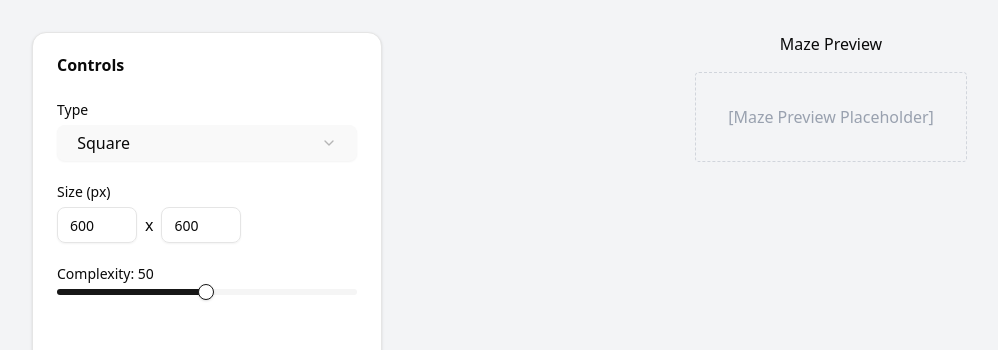
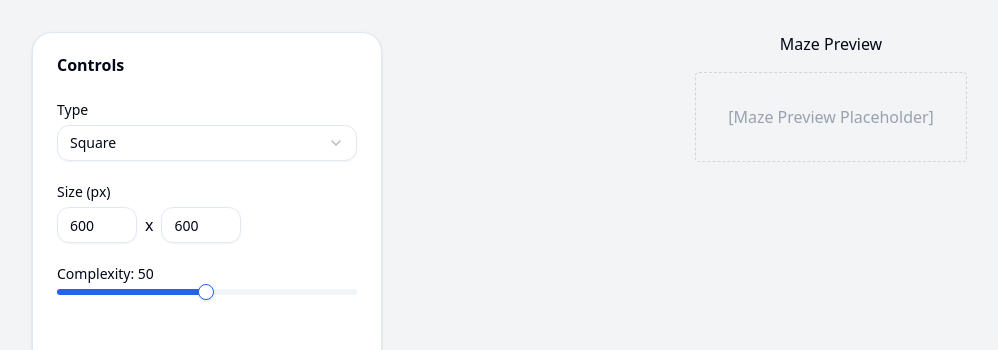
Before and after one commit to maxfahl/Labyrinths, a React (Vite) app: page / in a window 1280 px wide. Shown: the top 350 px of the page, without its empty margins (0-998 px from the left). Built offline with nearby package versions, Linux system fonts and the light colour scheme.

Commit message:
Better colors

```diff
--- a/index.css
+++ b/index.css
@@ -1,114 +1,94 @@
 @import 'tailwindcss';
-@import "tw-animate-css";
+@import 'tw-animate-css';
 
-@custom-variant dark (&:is(.dark *));
+@layer base {
+  /* Theme variables (light mode) */
+  :root {
+    /* Radii */
+    --radius-sm: 0.375rem;
+    --radius: 0.625rem;
+    --radius-md: 0.75rem;
+    --radius-lg: 1rem;
+    --radius-xl: 1.25rem;
 
-:root {
-  font-family: system-ui, Avenir, Helvetica, Arial, sans-serif;
-  line-height: 1.5;
-  font-weight: 400;
+    /* Colors */
+    --background: hsl(0 0% 100%);
+    --foreground: hsl(222.2 84% 4.9%);
+    --card: hsl(0 0% 100%);
+    --card-foreground: hsl(222.2 84% 4.9%);
+    --popover: hsl(0 0% 100%);
+    --popover-foreground: hsl(222.2 84% 4.9%);
 
-  color-scheme: light dark;
-  color: rgba(255, 255, 255, 0.87);
-  background-color: #242424;
+    /* Semantic colors */
+    --primary: hsl(221.2 83.2% 53.3%);
+    --primary-foreground: hsl(210 40% 98%);
+    --secondary: hsl(210 40% 96.1%);
+    --secondary-foreground: hsl(222.2 47.4% 11.2%);
+    --muted: hsl(210 40% 96.1%);
+    --muted-foreground: hsl(215.4 16.3% 46.9%);
+    --accent: hsl(210 40% 96.1%);
+    --accent-foreground: hsl(222.2 47.4% 11.2%);
+    --destructive: hsl(0 84.2% 60.2%);
+    --destructive-foreground: hsl(210 40% 98%);
 
-  font-synthesis: none;
-  text-rendering: optimizeLegibility;
-  -webkit-font-smoothing: antialiased;
-  -moz-osx-font-smoothing: grayscale;
-  --radius: 0.625rem;
-  --background: oklch(1 0 0);
-  --foreground: oklch(0.145 0 0);
-  --card: oklch(1 0 0);
-  --card-foreground: oklch(0.145 0 0);
-  --popover: oklch(1 0 0);
-  --popover-foreground: oklch(0.145 0 0);
-  --primary: oklch(0.205 0 0);
-  --primary-foreground: oklch(0.985 0 0);
-  --secondary: oklch(0.97 0 0);
-  --secondary-foreground: oklch(0.205 0 0);
-  --muted: oklch(0.97 0 0);
-  --muted-foreground: oklch(0.556 0 0);
-  --accent: oklch(0.97 0 0);
-  --accent-foreground: oklch(0.205 0 0);
-  --destructive: oklch(0.577 0.245 27.325);
-  --border: oklch(0.922 0 0);
-  --input: oklch(0.922 0 0);
-  --ring: oklch(0.708 0 0);
-  --chart-1: oklch(0.646 0.222 41.116);
-  --chart-2: oklch(0.6 0.118 184.704);
-  --chart-3: oklch(0.398 0.07 227.392);
-  --chart-4: oklch(0.828 0.189 84.429);
-  --chart-5: oklch(0.769 0.188 70.08);
-  --sidebar: oklch(0.985 0 0);
-  --sidebar-foreground: oklch(0.145 0 0);
-  --sidebar-primary: oklch(0.205 0 0);
-  --sidebar-primary-foreground: oklch(0.985 0 0);
-  --sidebar-accent: oklch(0.97 0 0);
-  --sidebar-accent-foreground: oklch(0.205 0 0);
-  --sidebar-border: oklch(0.922 0 0);
-  --sidebar-ring: oklch(0.708 0 0);
-}
+    /* Utility colors */
+    --border: hsl(214.3 31.8% 91.4%);
+    --input: hsl(214.3 31.8% 91.4%);
+    --ring: hsl(221.2 83.2% 53.3%);
 
-a {
-  font-weight: 500;
-  color: #646cff;
-  text-decoration: inherit;
-}
-a:hover {
-  color: #535bf2;
-}
+    /* Chart colors */
+    --chart-1: hsl(12 76% 61%);
+    --chart-2: hsl(173 58% 39%);
+    --chart-3: hsl(197 37% 24%);
+    --chart-4: hsl(43 74% 66%);
+    --chart-5: hsl(27 87% 67%);
+  }
 
-body {
-  margin: 0;
-  display: flex;
-  place-items: center;
-  min-width: 320px;
-  min-height: 100vh;
-}
+  /* Dark mode overrides via system preference */
+  @media (prefers-color-scheme: dark) {
+    :root {
+      --background: hsl(222.2 84% 4.9%);
+      --foreground: hsl(210 40% 98%);
+      --card: hsl(222.2 84% 4.9%);
+      --card-foreground: hsl(210 40% 98%);
+      --popover: hsl(222.2 84% 4.9%);
+      --popover-foreground: hsl(210 40% 98%);
 
-h1 {
-  font-size: 3.2em;
-  line-height: 1.1;
-}
+      --primary: hsl(217.2 91.2% 59.8%);
+      --primary-foreground: hsl(222.2 47.4% 11.2%);
+      --secondary: hsl(217.2 32.6% 17.5%);
+      --secondary-foreground: hsl(210 40% 98%);
+      --muted: hsl(217.2 32.6% 17.5%);
+      --muted-foreground: hsl(215 20.2% 65.1%);
+      --accent: hsl(217.2 32.6% 17.5%);
+      --accent-foreground: hsl(210 40% 98%);
+      --destructive: hsl(0 62.8% 30.6%);
+      --destructive-foreground: hsl(210 40% 98%);
 
-button {
-  border-radius: 8px;
-  border: 1px solid transparent;
-  padding: 0.6em 1.2em;
-  font-size: 1em;
-  font-weight: 500;
-  font-family: inherit;
-  background-color: #1a1a1a;
-  cursor: pointer;
-  transition: border-color 0.25s;
-}
-button:hover {
-  border-color: #646cff;
-}
-button:focus,
-button:focus-visible {
-  outline: 4px auto -webkit-focus-ring-color;
-}
+      --border: hsl(217.2 32.6% 17.5%);
+      --input: hsl(217.2 32.6% 17.5%);
+      --ring: hsl(224.3 76.3% 48%);
 
-@media (prefers-color-scheme: light) {
-  :root {
-    color: #213547;
-    background-color: #ffffff;
+      --chart-1: hsl(220 70% 50%);
+      --chart-2: hsl(160 60% 45%);
+      --chart-3: hsl(30 80% 55%);
+      --chart-4: hsl(280 65% 60%);
+      --chart-5: hsl(340 75% 55%);
+    }
   }
-  a:hover {
-    color: #747bff;
+
+  /* Global resets */
+  *, ::before, ::after {
+    @apply border-border outline-ring/50;
   }
-  button {
-    background-color: #f9f9f9;
+
+  html, body {
+    @apply m-0 p-0 min-h-screen bg-background text-foreground antialiased font-sans;
   }
 }
 
 @theme inline {
-  --radius-sm: calc(var(--radius) - 4px);
-  --radius-md: calc(var(--radius) - 2px);
-  --radius-lg: var(--radius);
-  --radius-xl: calc(var(--radius) + 4px);
+  /* Map CSS vars to Tailwind v4 theme variables */
   --color-background: var(--background);
   --color-foreground: var(--foreground);
   --color-card: var(--card);
@@ -124,6 +104,7 @@ button:focus-visible {
   --color-accent: var(--accent);
   --color-accent-foreground: var(--accent-foreground);
   --color-destructive: var(--destructive);
+  --color-destructive-foreground: var(--destructive-foreground);
   --color-border: var(--border);
   --color-input: var(--input);
   --color-ring: var(--ring);
@@ -132,55 +113,4 @@ button:focus-visible {
   --color-chart-3: var(--chart-3);
   --color-chart-4: var(--chart-4);
   --color-chart-5: var(--chart-5);
-  --color-sidebar: var(--sidebar);
-  --color-sidebar-foreground: var(--sidebar-foreground);
-  --color-sidebar-primary: var(--sidebar-primary);
-  --color-sidebar-primary-foreground: var(--sidebar-primary-foreground);
-  --color-sidebar-accent: var(--sidebar-accent);
-  --color-sidebar-accent-foreground: var(--sidebar-accent-foreground);
-  --color-sidebar-border: var(--sidebar-border);
-  --color-sidebar-ring: var(--sidebar-ring);
 }
-
-.dark {
-  --background: oklch(0.145 0 0);
-  --foreground: oklch(0.985 0 0);
-  --card: oklch(0.205 0 0);
-  --card-foreground: oklch(0.985 0 0);
-  --popover: oklch(0.205 0 0);
-  --popover-foreground: oklch(0.985 0 0);
-  --primary: oklch(0.922 0 0);
-  --primary-foreground: oklch(0.205 0 0);
-  --secondary: oklch(0.269 0 0);
-  --secondary-foreground: oklch(0.985 0 0);
-  --muted: oklch(0.269 0 0);
-  --muted-foreground: oklch(0.708 0 0);
-  --accent: oklch(0.269 0 0);
-  --accent-foreground: oklch(0.985 0 0);
-  --destructive: oklch(0.704 0.191 22.216);
-  --border: oklch(1 0 0 / 10%);
-  --input: oklch(1 0 0 / 15%);
-  --ring: oklch(0.556 0 0);
-  --chart-1: oklch(0.488 0.243 264.376);
-  --chart-2: oklch(0.696 0.17 162.48);
-  --chart-3: oklch(0.769 0.188 70.08);
-  --chart-4: oklch(0.627 0.265 303.9);
-  --chart-5: oklch(0.645 0.246 16.439);
-  --sidebar: oklch(0.205 0 0);
-  --sidebar-foreground: oklch(0.985 0 0);
-  --sidebar-primary: oklch(0.488 0.243 264.376);
-  --sidebar-primary-foreground: oklch(0.985 0 0);
-  --sidebar-accent: oklch(0.269 0 0);
-  --sidebar-accent-foreground: oklch(0.985 0 0);
-  --sidebar-border: oklch(1 0 0 / 10%);
-  --sidebar-ring: oklch(0.556 0 0);
-}
-
-@layer base {
-  * {
-    @apply border-border outline-ring/50;
-  }
-  body {
-    @apply bg-background text-foreground;
-  }
-}
```
Also changed, not shown: 1 other file (tests, documents, lock files or other folders).
